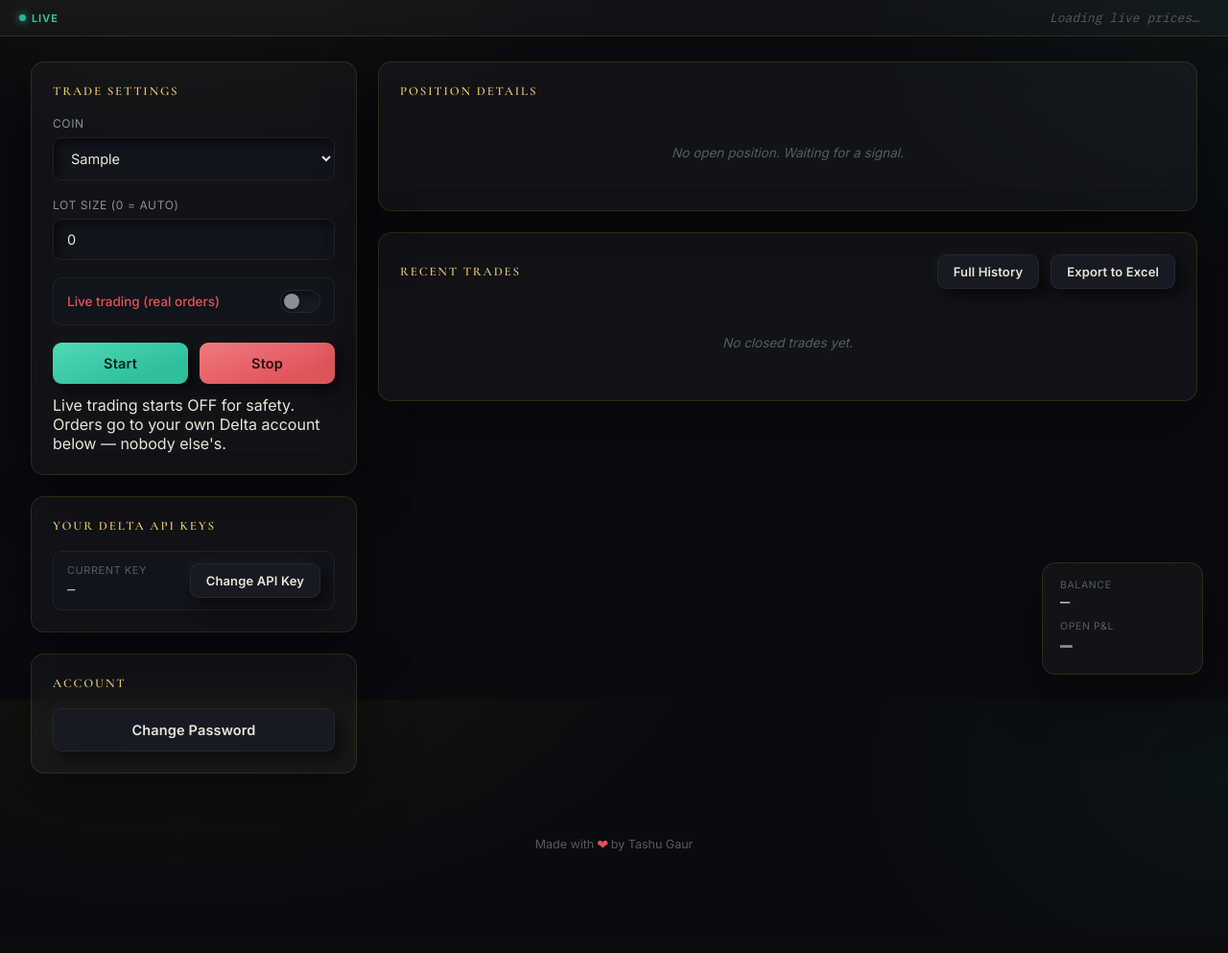
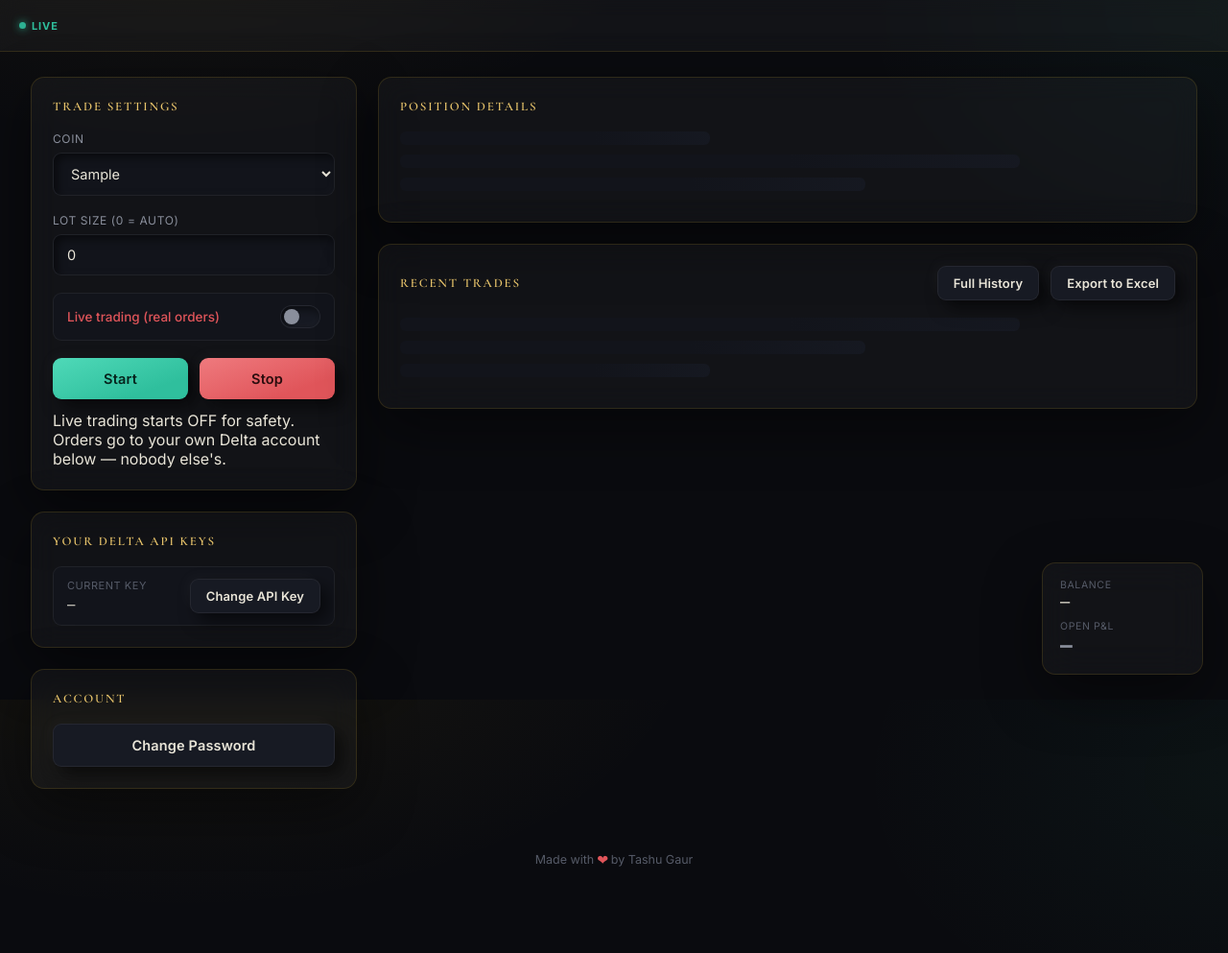
Before and after one commit to tashmatraders123/tashu-algo, a Flask app: template templates/index.html in a window 1280 px wide. Shown: the part 71-1064 px from the top of the page at 96% size. Before the commit the page ends 958 px from the top, so only its background shows below. Run offline with Flask 3, Linux system fonts and the light colour scheme; the template is opened without the code that fills it: most values are stand-ins (such as "Sample title", 1, 10 or a date in 2020).

```diff
--- a/templates/index.html
+++ b/templates/index.html
@@ -19,7 +19,7 @@
 <div class="ticker-tape">
   <span class="ticker-live-badge"><span class="dot live-dot"></span>LIVE</span>
   <div class="ticker-track" id="ticker-track">
-    <span class="ticker-item muted">Loading live prices&hellip;</span>
+    <span class="skeleton-row w-60" style="display:inline-block; height:13px;"></span>
   </div>
 </div>
 
@@ -85,7 +85,9 @@
     <div class="panel">
       <div class="panel-title">Position Details</div>
       <div id="position-details">
-        <div class="empty-state">No open position. Waiting for a signal.</div>
+        <div class="skeleton-row w-40"></div>
+        <div class="skeleton-row w-80"></div>
+        <div class="skeleton-row w-60"></div>
       </div>
     </div>
 
@@ -98,7 +100,9 @@
         </span>
       </div>
       <div id="trades-table-wrap">
-        <div class="empty-state">No closed trades yet.</div>
+        <div class="skeleton-row w-80"></div>
+        <div class="skeleton-row w-60"></div>
+        <div class="skeleton-row w-40"></div>
       </div>
     </div>
   </div>
--- a/web/app.js
+++ b/web/app.js
@@ -185,6 +185,31 @@
   }
 
   // ------------------------------------------------------------
+  // Smooth number transitions -- values count up/down to their new
+  // figure instead of jump-cutting, used on the floating P&L widget.
+  // ------------------------------------------------------------
+  const numberAnimState = new WeakMap();
+
+  function animateNumber(el, toValue, formatFn, duration = 500) {
+    if (!el) return;
+    const fromValue = numberAnimState.get(el) ?? toValue;
+    numberAnimState.set(el, toValue);
+    if (fromValue === toValue || isNaN(fromValue) || isNaN(toValue)) {
+      el.textContent = formatFn(toValue);
+      return;
+    }
+    const start = performance.now();
+    function tick(now) {
+      const t = Math.min(1, (now - start) / duration);
+      const eased = 1 - Math.pow(1 - t, 3); // ease-out cubic
+      const current = fromValue + (toValue - fromValue) * eased;
+      el.textContent = formatFn(current);
+      if (t < 1) requestAnimationFrame(tick);
+    }
+    requestAnimationFrame(tick);
+  }
+
+  // ------------------------------------------------------------
   // Position details + floating P&L + trade-event toasts
   // ------------------------------------------------------------
   function fmtMoney(n) {
@@ -273,15 +298,20 @@
 
       if (!data.has_position) await refreshMarketState();
 
-      floatBalance.textContent = data.balance != null ? `$${Number(data.balance).toFixed(2)}` : '—';
+      if (data.balance != null) {
+        animateNumber(floatBalance, Number(data.balance), (v) => `$${v.toFixed(2)}`);
+      } else {
+        floatBalance.textContent = '—';
+      }
       if (data.has_position && data.unrealized_pnl != null) {
         const pnl = Number(data.unrealized_pnl);
-        floatPnl.textContent = fmtMoney(pnl);
+        animateNumber(floatPnl, pnl, fmtMoney);
         floatPnl.classList.remove('pos', 'neg');
         floatPnl.classList.add(pnl >= 0 ? 'pos' : 'neg');
       } else {
         floatPnl.textContent = 'Flat';
         floatPnl.classList.remove('pos', 'neg');
+        numberAnimState.delete(floatPnl);
       }
 
       renderPosition(data);
@@ -315,15 +345,16 @@
       tradesTableWrap.innerHTML = '<div class="empty-state">No closed trades yet.</div>';
       return;
     }
-    const rows = trades.map(t => {
+    const rows = trades.map((t, i) => {
       const side = (t.direction || '').toLowerCase();
       const sideLabel = side === 'long' ? 'Long' : side === 'short' ? 'Short' : '—';
       const pnl = t.realized_pnl_estimate;
       const pnlClass = pnl == null ? '' : (pnl >= 0 ? 'pos' : 'neg');
       const closedAt = t.closed_at ? new Date(t.closed_at * 1000).toLocaleString() : '—';
       const reasonLabel = t.close_reason === 'bot_1_1' ? '1:1 exit' : t.close_reason === 'external' ? 'SL/TP or manual' : (t.close_reason || '—');
+      const delay = Math.min(i, 12) * 0.04;
       return `
-        <tr>
+        <tr style="animation-delay:${delay}s;">
           <td>${closedAt}</td>
           <td><span class="side-tag ${side}">${sideLabel}</span></td>
           <td>${t.entry_price != null ? Number(t.entry_price).toFixed(2) : '—'}</td>
--- a/web/style.css
+++ b/web/style.css
@@ -38,8 +38,10 @@
     inset 4px 4px 10px rgba(0, 0, 0, 0.5),
     inset -3px -3px 8px rgba(255, 255, 255, 0.02);
   --shadow-panel: 0 20px 60px rgba(0, 0, 0, 0.45);
+  --shadow-panel-hover: 0 28px 74px rgba(0, 0, 0, 0.55), 0 0 0 1px rgba(201, 162, 27, 0.12);
 
   --ease: cubic-bezier(0.22, 1, 0.36, 1);
+  --ease-spring: cubic-bezier(0.34, 1.56, 0.64, 1);
 }
 
 * { box-sizing: border-box; }
@@ -58,6 +60,28 @@ body {
     radial-gradient(ellipse 900px 500px at 15% -10%, rgba(201, 162, 27, 0.07), transparent 60%),
     radial-gradient(ellipse 700px 500px at 100% 10%, rgba(47, 191, 157, 0.045), transparent 55%);
   background-attachment: fixed;
+  position: relative;
+}
+
+/* Signature ambient atmosphere: two soft glows drift slowly behind
+   everything, echoing the coin glyph's rotation without competing with
+   it. Fixed and pointer-events:none so it never interferes with layout
+   or interaction. */
+body::before {
+  content: "";
+  position: fixed;
+  inset: -10%;
+  z-index: -1;
+  pointer-events: none;
+  background:
+    radial-gradient(600px 400px at 20% 20%, rgba(201, 162, 27, 0.05), transparent 65%),
+    radial-gradient(500px 400px at 80% 75%, rgba(47, 191, 157, 0.035), transparent 65%);
+  animation: ambient-drift 50s ease-in-out infinite;
+}
+
+@keyframes ambient-drift {
+  0%, 100% { transform: translate(0, 0) scale(1); }
+  50% { transform: translate(2%, -3%) scale(1.05); }
 }
 
 a { color: var(--gold-bright); text-decoration: none; }
@@ -370,7 +394,20 @@ a:hover { text-decoration: underline; }
   box-shadow: var(--shadow-panel);
   padding: 22px;
   animation: card-in 0.5s var(--ease) both;
+  transition: box-shadow 0.35s var(--ease), transform 0.35s var(--ease), border-color 0.35s var(--ease);
 }
+
+.panel:hover {
+  box-shadow: var(--shadow-panel-hover);
+  border-color: rgba(201, 162, 27, 0.28);
+  transform: translateY(-2px);
+}
+
+.dash > div:nth-child(1) .panel:nth-child(1) { animation-delay: 0.02s; }
+.dash > div:nth-child(1) .panel:nth-child(2) { animation-delay: 0.09s; }
+.dash > div:nth-child(1) .panel:nth-child(3) { animation-delay: 0.16s; }
+.dash > div:nth-child(2) .panel:nth-child(1) { animation-delay: 0.09s; }
+.dash > div:nth-child(2) .panel:nth-child(2) { animation-delay: 0.16s; }
 
 .panel + .panel { margin-top: 22px; }
 
@@ -476,7 +513,7 @@ table.simple .empty-row td { color: var(--text-faint); font-style: italic; text-
   border: 1px solid var(--glass-border);
   backdrop-filter: blur(16px);
   box-shadow: var(--shadow-panel);
-  animation: toast-in 0.35s var(--ease) both;
+  animation: toast-in 0.4s var(--ease-spring) both;
   font-size: 13.5px;
 }
 
@@ -593,7 +630,7 @@ table.simple .empty-row td { color: var(--text-faint); font-style: italic; text-
   border: 1px solid var(--glass-border);
   backdrop-filter: blur(20px);
   box-shadow: var(--shadow-panel);
-  animation: card-in 0.35s var(--ease) both;
+  animation: card-in 0.4s var(--ease-spring) both;
 }
 
 /* ------------------------------------------------------------
@@ -839,3 +876,43 @@ table.simple .empty-row td { color: var(--text-faint); font-style: italic; text-
   box-shadow: var(--shadow-pressed);
   color-scheme: dark;
 }
+
+/* ------------------------------------------------------------
+   Skeleton loaders
+   ------------------------------------------------------------ */
+.skeleton-row {
+  height: 14px;
+  border-radius: 6px;
+  margin: 10px 0;
+  background: linear-gradient(90deg, var(--bg-elev) 25%, var(--bg-elev-2) 50%, var(--bg-elev) 75%);
+  background-size: 200% 100%;
+  animation: skeleton-shimmer 1.6s ease-in-out infinite;
+}
+.skeleton-row.w-60 { width: 60%; }
+.skeleton-row.w-80 { width: 80%; }
+.skeleton-row.w-40 { width: 40%; }
+
+@keyframes skeleton-shimmer {
+  0% { background-position: 200% 0; }
+  100% { background-position: -200% 0; }
+}
+
+/* Trade rows / position grid items animate in with a slight stagger,
+   applied via inline animation-delay from JS. */
+.trades-table tbody tr {
+  opacity: 0;
+  animation: row-in 0.4s var(--ease) forwards;
+}
+@keyframes row-in {
+  from { opacity: 0; transform: translateX(-6px); }
+  to { opacity: 1; transform: translateX(0); }
+}
+
+.position-grid .pos-item {
+  opacity: 0;
+  animation: card-in 0.4s var(--ease-spring) forwards;
+}
+
+/* Live value transitions -- used on the floating P&L widget and stat
+   values so updated numbers settle in smoothly rather than jump-cutting. */
+.value-transition { transition: color 0.4s var(--ease); }
```
